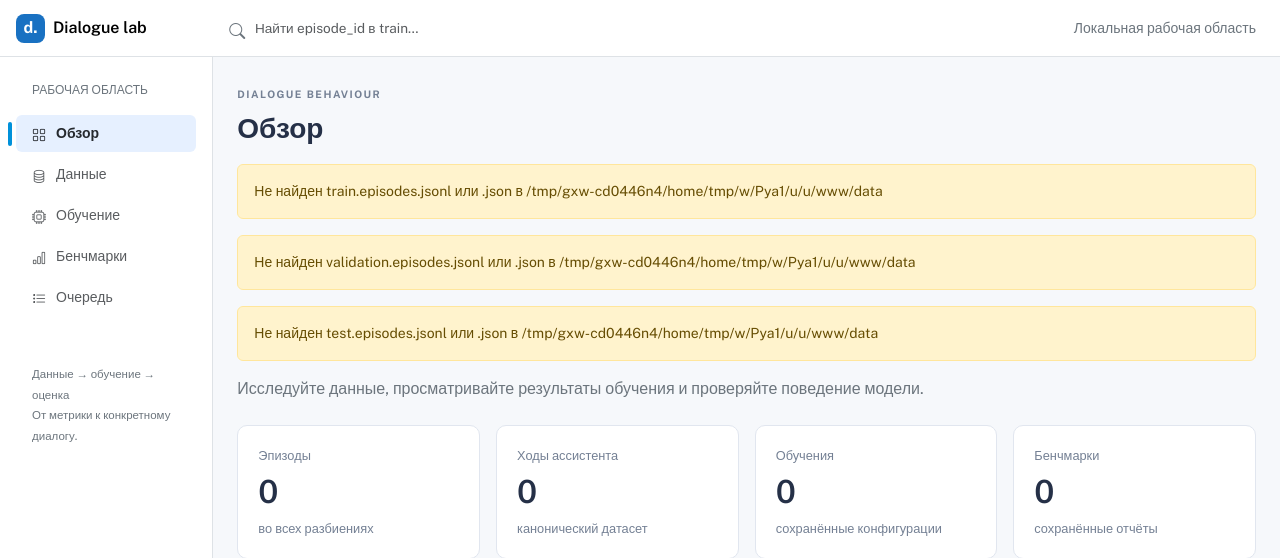
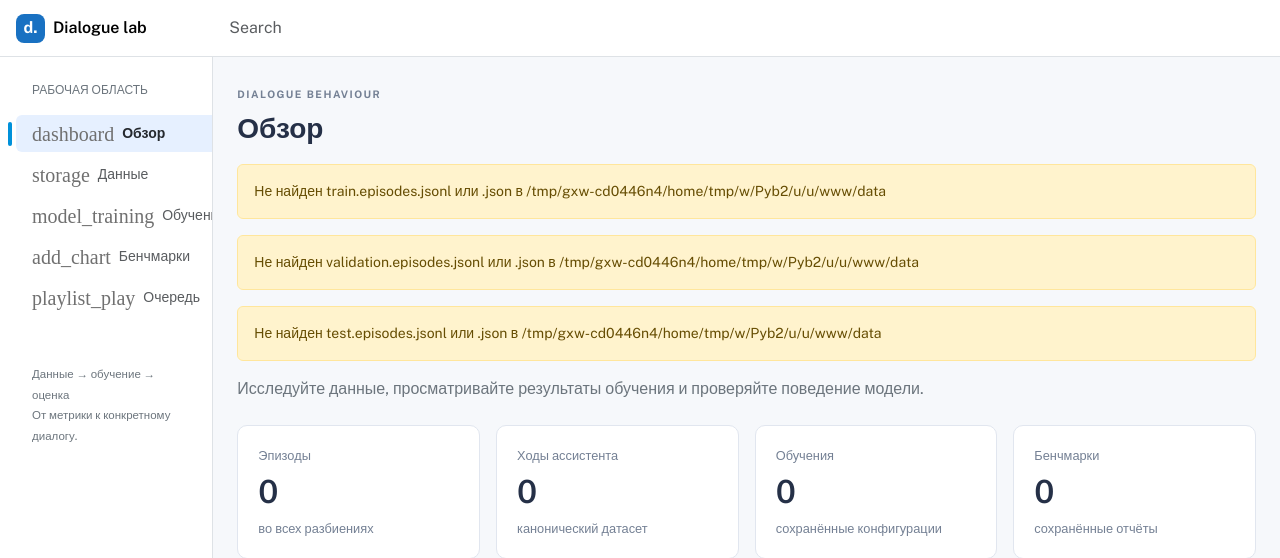
Before and after one commit to diixo/dialogue-behaviour-generator, a Django app: page / in a window 1280 px wide. Shown: the top 558 px of the page. Run offline with Django 5.2, Linux system fonts and the light colour scheme; some libraries are stand-ins or nearby versions; some web fonts are replaced.

Commit message:
some UI fixed: removed top panel search + icons

```diff
--- a/ui/app_main/static/app_main/css/lab.css
+++ b/ui/app_main/static/app_main/css/lab.css
@@ -3,13 +3,11 @@ body { background: #f6f8fb; color: #253047; }
 .job-log { max-height: 440px; border: 0; border-radius: 0; font-size: .76rem; }
 a { text-decoration: none; }
 a:hover { text-decoration: underline; }
+.sidebar .nav-link:hover { text-decoration: none; }
 main { min-width: 0; min-height: calc(100vh - 57px); }
 .navbar { min-height: 57px; }
 .navbar-brand { box-shadow: none; }
 .lab-mark { display: inline-grid; place-items: center; width: 29px; height: 29px; border-radius: 8px; color: #fff; background: #1971c2; font-weight: 700; }
-.header-search { display: flex; align-items: center; max-width: 620px; }
-.header-search .form-control { padding: .6rem; font-size: .85rem; background: transparent; }
-.local-label { margin-left: auto; }
 .page-heading { padding: 30px 0 20px; }
 .page-heading h1 { overflow-wrap: anywhere; font-weight: 650; }
 .eyebrow { font-size: .65rem; font-weight: 650; letter-spacing: .14em; color: #748094; margin-bottom: 8px; }
@@ -65,4 +63,4 @@ summary:hover { color: #1971c2; }
 .sidebar-note { line-height: 1.8; font-size: .72rem !important; }
 :focus-visible { outline: 3px solid #81b9f3; outline-offset: 3px; }
 @media (max-width: 991px) { .stats-grid { grid-template-columns: repeat(2, minmax(0, 1fr)); } }
-@media (max-width: 575px) { .header-search { min-width: 0; padding: 0 !important; } .header-search input { min-width: 0; } .navbar-brand { padding-left: 10px !important; } .navbar-brand > span:last-child { display: none; } .stat { padding: 14px; } .panel-heading { padding: 14px; } }
+@media (max-width: 575px) { .navbar-brand { padding-left: 10px !important; } .navbar-brand > span:last-child { display: none; } .stat { padding: 14px; } .panel-heading { padding: 14px; } }
--- a/ui/app_main/templates/app_main/base.html
+++ b/ui/app_main/templates/app_main/base.html
@@ -8,6 +8,14 @@
   <title>{{ title }} · Dialogue lab</title>
   <link rel="stylesheet" href="{% static 'app_main/assets/vendor/bootstrap/css/bootstrap.min.css' %}">
   <link rel="stylesheet" href="{% static 'app_main/assets/vendor/bootstrap-icons/bootstrap-icons.css' %}">
+  <!-- Icofont -->
+  <link rel="stylesheet" href="{% static 'app_main/assets/vendor/icofont/icofont.min.css' %}">
+  <!-- Font Icons -->
+  <link rel="stylesheet" href="{% static 'app_main/assets/vendor/icons/css/materialdesignicons.min.css' %}">
+  <!-- Material Icons -->
+  <link rel="stylesheet" href="{% static 'app_main/assets/icons/materialicons/materialicons.css' %}">
+  <!-- Fontawesome Icons -->
+  <link rel="stylesheet" href="{% static 'app_main/assets/icons/webfonts/fontawesome.css' %}">
   <link rel="stylesheet" href="{% static 'app_main/css/dashboard.css' %}">
   <link rel="stylesheet" href="{% static 'app_main/css/lab.css' %}">
   {% block extra_style %}{% endblock %}
@@ -18,13 +26,17 @@
   <a class="navbar-brand col-md-3 col-lg-2 me-0 px-3 fs-6 d-flex align-items-center gap-2" href="{% url 'app_main:main' %}">
     <span class="lab-mark">d.</span><span class="fw-semibold">Dialogue lab</span>
   </a>
-  <form class="header-search flex-grow-1 px-3" action="{% url 'app_main:datasets' %}" method="get" role="search">
-    <label class="visually-hidden" for="global-search">Найти эпизод в train</label>
-    <i class="bi bi-search text-secondary" aria-hidden="true"></i>
-    <input id="global-search" name="q" class="form-control border-0" placeholder="Найти episode_id в train…" type="search">
-  </form>
-  <span class="local-label text-secondary small me-4 d-none d-lg-inline">Локальная рабочая область</span>
-  <button class="btn d-md-none me-2" type="button" data-bs-toggle="offcanvas" data-bs-target="#sidebarMenu" aria-controls="sidebarMenu" aria-label="Открыть навигацию"><i class="bi bi-list" aria-hidden="true"></i></button>
+  <ul class="navbar-nav flex-row d-md-none">
+    <li class="nav-item text-nowrap">
+      <button class="nav-link px-3" type="button" data-bs-toggle="collapse" data-bs-target="#navbarSearch" aria-controls="navbarSearch" aria-expanded="false" aria-label="Открыть поиск"><i class="bi bi-search" aria-hidden="true"></i></button>
+    </li>
+    <li class="nav-item text-nowrap">
+      <button class="nav-link px-3" type="button" data-bs-toggle="offcanvas" data-bs-target="#sidebarMenu" aria-controls="sidebarMenu" aria-label="Открыть навигацию"><i class="bi bi-list" aria-hidden="true"></i></button>
+    </li>
+  </ul>
+  <div id="navbarSearch" class="navbar-search w-100 collapse">
+    <input class="form-control w-100 rounded-0 border-0" type="text" placeholder="Search" aria-label="Search">
+  </div>
 </header>
 <div class="container-fluid"><div class="row">
   <aside class="sidebar border-end col-md-3 col-lg-2 p-0 bg-white">
@@ -34,7 +46,7 @@
         <div class="sidebar-heading text-secondary text-uppercase px-3 mb-3 mt-2">Рабочая область</div>
         <nav aria-label="Основная навигация"><ul class="nav flex-column gap-1">
         {% for route, label, icon in navigation %}
-          <li class="nav-item"><a class="nav-link d-flex align-items-center gap-2 {% if section == route %}active{% endif %}" {% if section == route %}aria-current="page"{% endif %} href="{% url 'app_main:'|add:route %}"><i class="bi bi-{{ icon }}" aria-hidden="true"></i>{{ label }}</a></li>
+          <li class="nav-item"><a class="nav-link d-flex align-items-center gap-2 {% if section == route %}active{% endif %}" {% if section == route %}aria-current="page"{% endif %} href="{% url 'app_main:'|add:route %}"><span class="material-icons" aria-hidden="true">{{ icon }}</span>{{ label }}</a></li>
         {% endfor %}
         </ul></nav>
         <div class="sidebar-note mt-5 px-3 small text-secondary">Данные → обучение → оценка<br>От метрики к конкретному диалогу.</div>
--- a/ui/app_main/templates/app_main/report_detail.html
+++ b/ui/app_main/templates/app_main/report_detail.html
@@ -3,8 +3,8 @@
 <div class="d-flex flex-wrap gap-3 mb-3 small"><a href="{% url 'app_main:reports' %}">← Все бенчмарки</a><span class="badge text-bg-light">{{ run.config.mode }}</span><span>{{ run.config.splits|join:', ' }} · {{ run.config.episodes }} эпизодов · {{ run.config.evaluated_turns }} ходов</span></div>
 <div class="protocol-note mb-4">{% if run.config.mode == 'rollout' %}Rollout: собственные состояния и история модели. Симулятор отвечает на действие, а не на смысл сгенерированной реплики.{% else %}Replay: каждый переход начинается с записанной предыстории. Ошибки не накапливаются между переходами.{% endif %} Начальное состояние задано.</div>
 <section class="panel mb-4"><div class="panel-heading"><h2 class="h6 mb-0">Модели этапов</h2><code title="{{ run.config.corpus_hash }}">{{ run.config.corpus_hash|slice:':12' }}</code></div><div class="key-values">{% for stage, model in run.config.models.items %}<div><div class="small text-secondary mb-2">{{ stage }} · {{ model.experiment.task }}</div><code>{{ model.path }}</code></div>{% empty %}<p class="small text-secondary mb-0">Метаданные модели не записаны.</p>{% endfor %}</div></section>
-<div class="row g-4 mb-4"><section class="col-xl-8"><div class="panel"><div class="panel-heading"><h2 class="h6 mb-0">{% if selected_group %}Метрики группы {{ tag }}{% else %}Метрики всего отчёта{% endif %}</h2></div>{% include 'app_main/includes/metrics.html' with metric_links=True %}</div><p class="small text-secondary mt-2">Нажмите на метрику, чтобы открыть соответствующие ошибки. Поведенческие нарушения считаются среди корректно разобранных действий; учитывайте valid и available.</p></section>
-<section class="col-xl-4"><div class="panel mb-3"><div class="panel-heading"><h2 class="h6 mb-0">Ошибки и случаи для просмотра</h2></div>{% for name, count in run.config.errors.items %}<a class="artifact-row small" href="?error={{ name|urlencode }}#predictions"><span>{{ name }}</span><span class="badge text-bg-light">{{ count }}</span></a>{% empty %}<div class="p-3 small text-secondary">Зарегистрированных ошибок нет.</div>{% endfor %}</div>
+<div class="row g-4 mb-4"><section class="col-xl-9"><div class="panel"><div class="panel-heading"><h2 class="h6 mb-0">{% if selected_group %}Метрики группы {{ tag }}{% else %}Метрики всего отчёта{% endif %}</h2></div>{% include 'app_main/includes/metrics.html' with metric_links=True %}</div><p class="small text-secondary mt-2">Нажмите на метрику, чтобы открыть соответствующие ошибки. Поведенческие нарушения считаются среди корректно разобранных действий; учитывайте valid и available.</p></section>
+<section class="col-xl-3"><div class="panel mb-3"><div class="panel-heading"><h2 class="h6 mb-0">Ошибки и случаи для просмотра</h2></div>{% for name, count in run.config.errors.items %}<a class="artifact-row small" href="?error={{ name|urlencode }}#predictions"><span class="text-break">{{ name }}</span><span class="badge text-bg-light flex-shrink-0">{{ count }}</span></a>{% empty %}<div class="p-3 small text-secondary">Зарегистрированных ошибок нет.</div>{% endfor %}</div>
 {% if run.config.rollout_summary %}<div class="panel"><div class="panel-heading"><h2 class="h6 mb-0">Завершения rollout</h2></div>{% for name, count in run.config.rollout_summary.termination_counts.items %}<div class="artifact-row small"><span>{{ name }}</span><strong>{{ count }}</strong></div>{% endfor %}</div>{% endif %}
 <p class="small text-secondary mt-3">Совпадение с шаблоном — вспомогательная проверка. Незнакомая формулировка требует ручного просмотра и не обязательно является ошибкой.</p></section></div>
 <section id="predictions"><h2 class="h5 mb-3">Предсказания</h2>
--- a/ui/app_main/views.py
+++ b/ui/app_main/views.py
@@ -21,9 +21,9 @@ def pretty(value):
 
 
 def page(request, template, title, section, **context):
-    navigation = [('main', 'Обзор', 'grid'), ('datasets', 'Данные', 'database'),
-                  ('experiments', 'Обучение', 'cpu'), ('reports', 'Бенчмарки', 'bar-chart'),
-                  ('jobs', 'Очередь', 'list-task')]
+    navigation = [('main', 'Обзор', 'dashboard'), ('datasets', 'Данные', 'storage'),
+                  ('experiments', 'Обучение', 'model_training'), ('reports', 'Бенчмарки', 'add_chart'),
+                  ('jobs', 'Очередь', 'playlist_play')]
     return render(request, f'app_main/{template}.html', {
         'title': title, 'section': section, 'navigation': navigation, **context,
     })
```
Also changed, not shown: ui/db.sqlite3.
